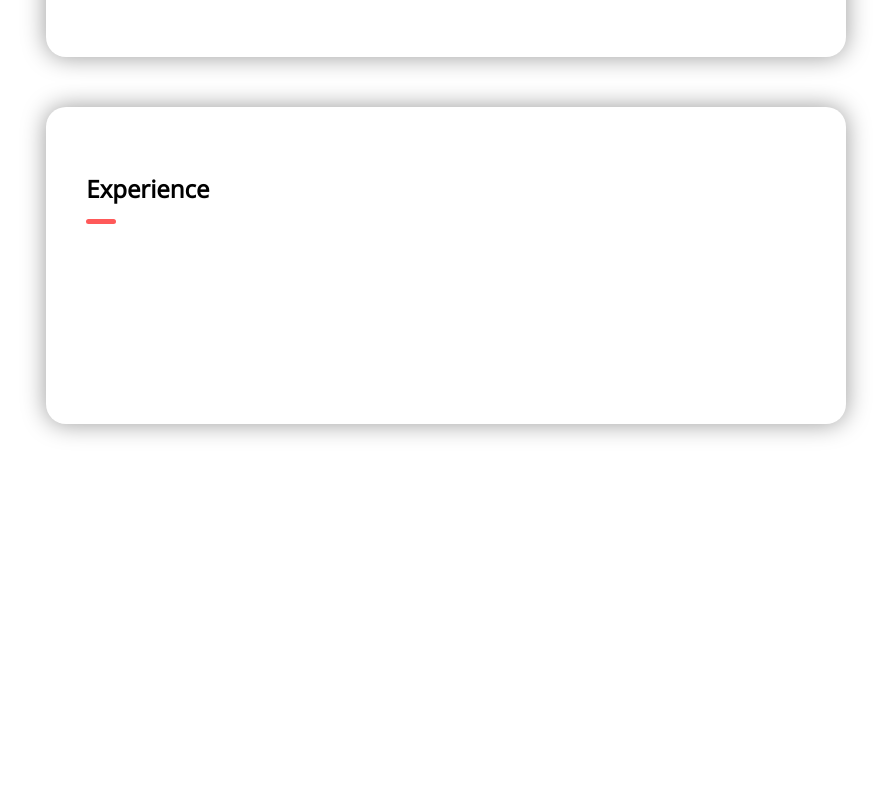
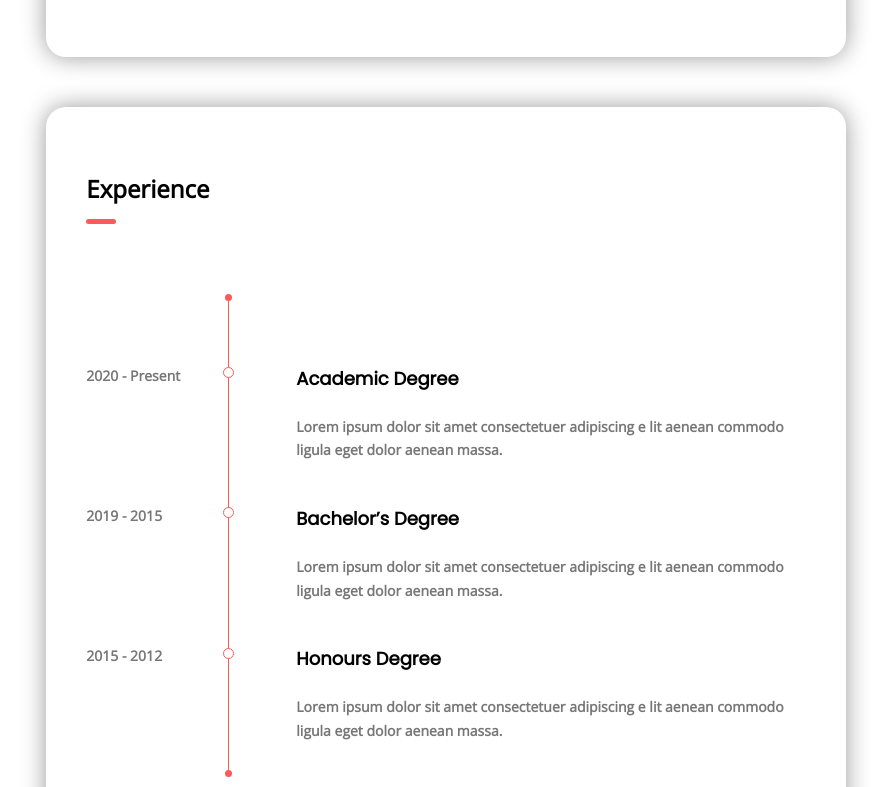
Before and after one commit to BVNguyenAn/BVNguyenAn.github.io, a plain HTML site: page index.html in a window 1280 px wide. Shown: the part 2593-3380 px from the top of the page, without its empty margins (359-1250 px from the left). Before the commit the page ends 3067 px from the top, so only its background shows below. Drawn offline with nearby package versions, Linux system fonts and the light colour scheme.

Commit message:
done box 6

```diff
--- a/asset/css/style.css
+++ b/asset/css/style.css
@@ -572,7 +572,88 @@
 .box6 {
     padding: 65px 40px 60px;
     width: 700px;
+    min-height: 760px;
 }
-.space-third-2 {
-    height: 70px;
+.entry {
+    clear: both;
+    position: relative;
 }
+.title {
+    float: left;
+    width: 20%;
+    position: relative;
+}
+.title span {
+    color: #777;
+    font-family: 'Open Sans', sans-serif;
+    font-size: 14px;
+    font-weight: 700;
+}
+.title::before {
+    content: "";
+    position: absolute;
+    width: 8px;
+    height: 8px;
+    border: 1px solid #ff5959;
+    background-color: #fff;
+    border-radius: 100%;
+    padding: 4.5px;
+    top: 15%;
+    left: 137px;
+    z-index: 1;
+    box-sizing: border-box;
+}
+.body {
+    margin: 0 0 3em;
+    float: right;
+    width: 70%;
+    padding-left: 60px;
+    font-family: 'Open Sans', sans-serif;
+    font-size: 14px;
+    line-height: 1.7;
+    overflow-x: hidden;
+    color: #777;
+    font-weight: 700;
+    text-size-adjust: 100%;
+}
+.body h4 {
+    font-size: 18px;
+    margin-bottom: 20px;
+    color: #000;
+    font-family: 'Poppins', sans-serif;
+    font-weight: 700;
+}
+.timeline {
+    position: relative;
+    padding: 70px 0px;
+}
+.timeline-line {
+    position: absolute;
+    top: 0;
+    left: calc(20% + 2px);
+    bottom: 0;
+    width: 1px;
+    background-color: #ff5959;
+    height: 115%;
+}
+.timeline-line::before {
+    content: "";
+    display: block;
+    border-radius: 100%;
+    background-color: #ff5959;
+    position: absolute;
+    left: -3px;
+    height: 7px;
+    width: 7px;
+    bottom: 0px;
+}
+.timeline-line::after {
+    content: "";
+    display: block;
+    border-radius: 100%;
+    background-color: #ff5959;
+    position: absolute;
+    left: -3px;
+    height: 7px;
+    width: 7px;
+}
--- a/index.html
+++ b/index.html
@@ -316,9 +316,38 @@
                     <div class="about">
                         <h4>Experience</h4>
                     </div>
-                    <div class="space-third-2">
+                    <div class="timeline">
+                        <div class="entry">
+                            <div class="title">
+                                <span>2020 - Present</span>
+                            </div>
+                            <div class="body">
+                                <h4>Academic Degree</h4>
+                                <p>Lorem ipsum dolor sit amet consectetuer adipiscing e lit aenean commodo ligula eget dolor aenean massa.</p>
+                            </div>
+                        </div>
+                        <div class="entry">
+                            <div class="title">
+                                <span>2019 - 2015</span>
+                            </div>
+                            <div class="body">
+                                <h4>Bachelor’s Degree</h4>
+                                <p>Lorem ipsum dolor sit amet consectetuer adipiscing e lit aenean commodo ligula eget dolor aenean massa.
+
+                                </p>
+                            </div>
+                        </div>
+                        <div class="entry">
+                            <div class="title">
+                                <span>2015 - 2012</span>
+                            </div>
+                            <div class="body">
+                                <h4>Honours Degree</h4>
+                                <p>Lorem ipsum dolor sit amet consectetuer adipiscing e lit aenean commodo ligula eget dolor aenean massa.</p>
+                            </div>
+                        </div>
+                        <span class="timeline-line"></span>
                     </div>
-
                 </div>
             </div>
         </div>
```
